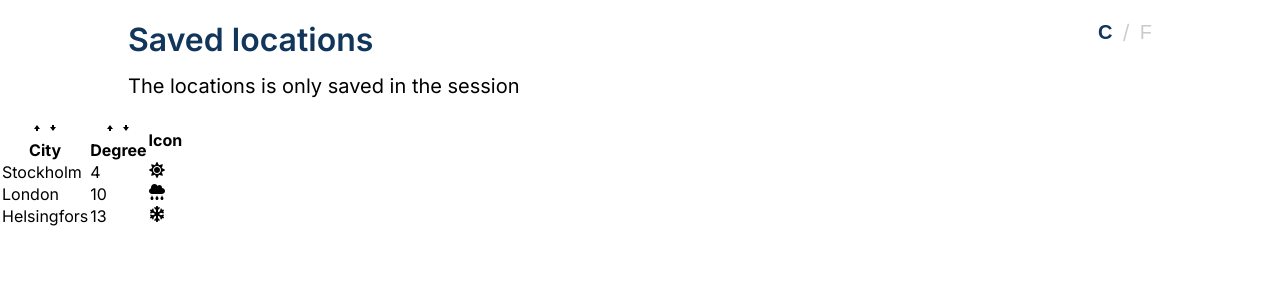
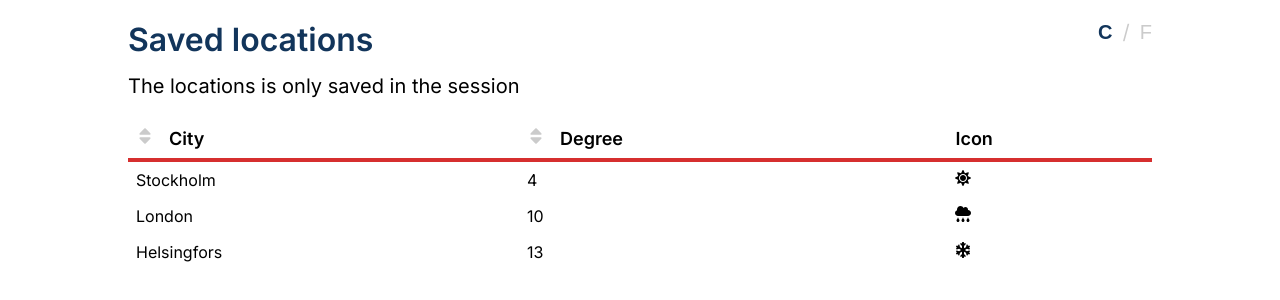
Before and after one commit to HejCattis/WeatherApp, a React (Vite) app in the folder WeatherApp/: page / in a window 1280 px wide. Shown: the top 300 px of the page. Built offline with nearby package versions, Linux system fonts and the light colour scheme.

Commit message:
Table design

```diff
--- a/WeatherApp/src/components/SortableTable.tsx
+++ b/WeatherApp/src/components/SortableTable.tsx
@@ -1,7 +1,10 @@
+import "../style/Table.css"
 import { useState } from "react";
 import Table from "./Table"
 import { TableProps } from "./Table";
 import { GoArrowSmallUp, GoArrowSmallDown } from "react-icons/go";
+import { FaSort, FaSortDown, FaSortUp} from "react-icons/fa";
+
 
 
 function SortableTable(props : TableProps) {
@@ -36,9 +39,9 @@ function SortableTable(props : TableProps) {
         return {
             ...column,
             header: () => (
-                <th className="cursor-pointer hover:bg-gray-100" onClick={() => handleClick(column.label)}>
-                    <div className="flex items-center">
-                        {getIcons(column.label, sortBy, sortOrder)}
+                <th className="sortable" onClick={() => handleClick(column.label)}>
+                    <div>
+                        <span>{getIcons(column.label, sortBy, sortOrder)}</span>
                         {column.label}
                     </div>
                 </th>)
@@ -72,29 +75,27 @@ function SortableTable(props : TableProps) {
 function getIcons(label: string, sortBy: string | null, sortOrder: string | null ) {
     if (label !== sortBy){
         return (
-            <div>
-                <GoArrowSmallUp></GoArrowSmallUp>
-                <GoArrowSmallDown></GoArrowSmallDown>
+            <div className="sortable-icons grey">
+                <FaSort></FaSort>
             </div>
         )
     }
     if (sortOrder === null) {
         return (
-            <div>
-                <GoArrowSmallUp></GoArrowSmallUp>
-                <GoArrowSmallDown></GoArrowSmallDown>
+            <div className="sortable-icons grey">
+                <FaSort></FaSort>
             </div>
         )
     } else if (sortOrder === 'asc') {
         return (
-            <div>
-                <GoArrowSmallUp></GoArrowSmallUp>
+            <div className="sortable-icons">
+                <FaSortDown></FaSortDown>
             </div>
         )
     } else if (sortOrder === 'desc'){
         return (
-            <div>
-                <GoArrowSmallDown></GoArrowSmallDown>
+            <div className="sortable-icons">
+                <FaSortUp></FaSortUp>
             </div>
         )
     }
--- a/WeatherApp/src/components/Table.tsx
+++ b/WeatherApp/src/components/Table.tsx
@@ -1,3 +1,4 @@
+import "../style/Table.css"
 import { Key } from "react";
 import { Fragment } from "react";
 
--- a/WeatherApp/src/style/Table.css
+++ b/WeatherApp/src/style/Table.css
@@ -0,0 +1,54 @@
+table {
+    border-collapse: collapse;
+    width: 80vw;
+    margin: 0 auto 0 auto;
+  }
+
+table th,
+table td {
+    /* border: 1px solid #ccc; */
+    padding: 8px;
+    text-align: left;
+  }
+
+table th {
+    /* background-color: #f2f2f2; */
+    font-weight: 600;
+    font-size: 18px;
+    /* text-transform: uppercase; */
+    border-bottom: 4px solid #D62F2F;
+}
+
+.sortable {
+    cursor: pointer;
+}
+
+.sortable-icons {
+    margin-right: 15px;
+}
+
+.sortable-icons > svg {
+    height: 20px;
+}
+
+.grey {
+    color: #CBCBCB;
+}
+
+.sortable:hover {
+    /* background-color: antiquewhite; */
+}
+
+.sortable > div {
+    display: flex;
+    align-items: center;
+}
+
+
+table tbody tr:nth-child(even) {
+    /* background-color: #f2f2f2; */
+}
+
+table tbody tr:hover {
+    /* background-color: #ddd; */
+}
```
